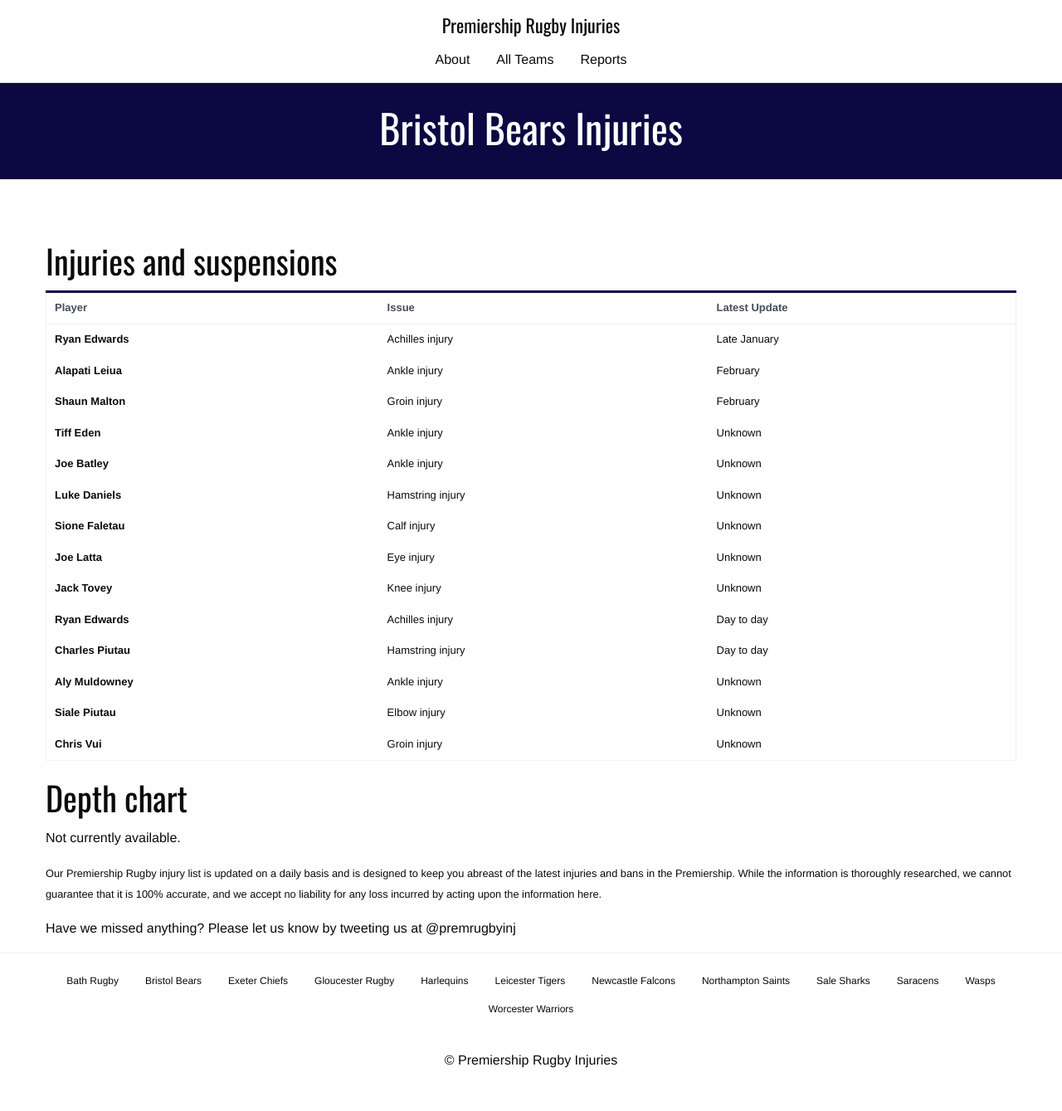
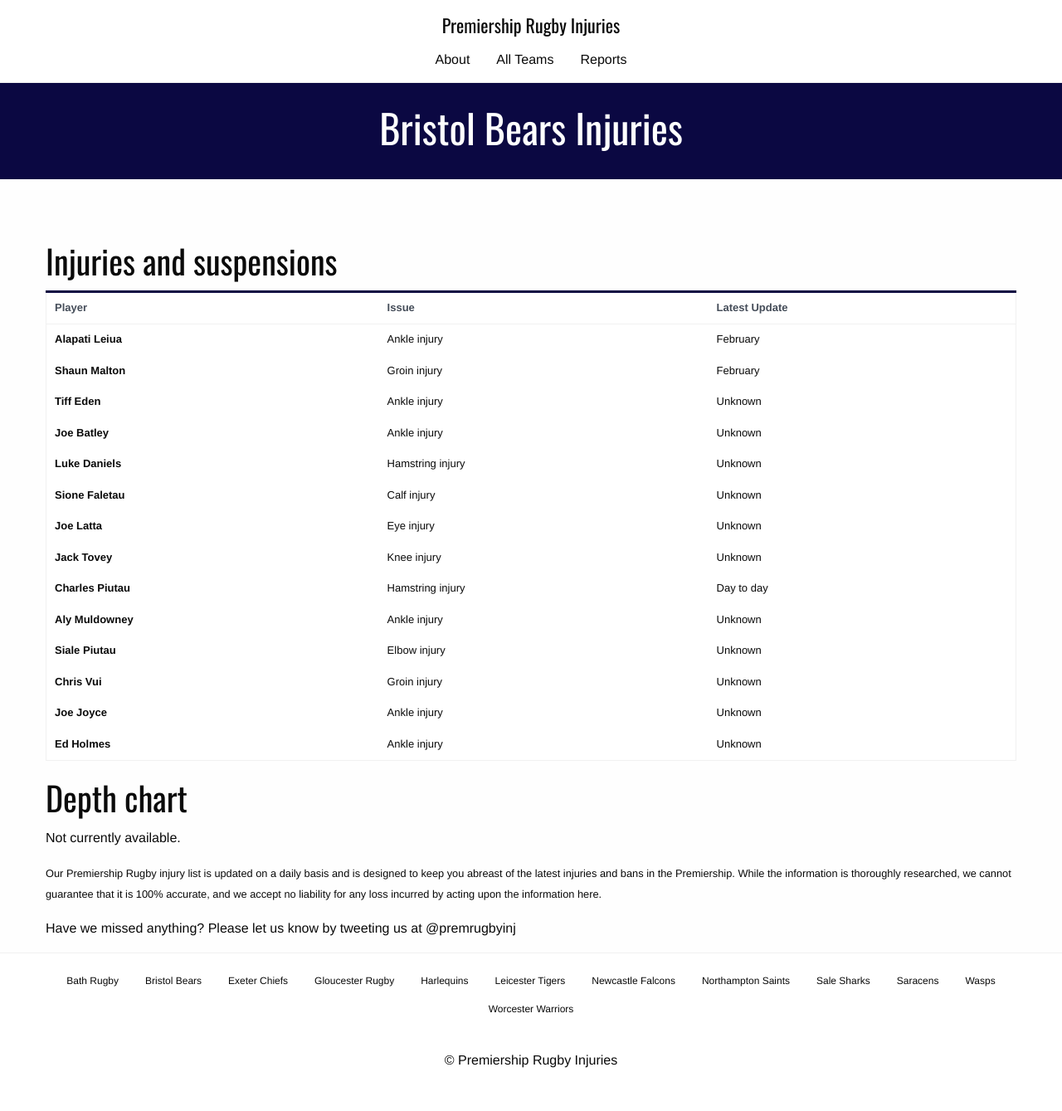
Before and after one commit to krussll/rugbyinjuries, a Jekyll site: the page built from teams/bristol-bears.html, in a window 1280 px wide. Shown: the whole page at 83% size. Built offline with Jekyll 4.4.1, drawn with Linux system fonts in a browser that asks for light colours.

Commit message:
Update injuries.yml

```diff
--- a/_data/injuries.yml
+++ b/_data/injuries.yml
@@ -50,10 +50,6 @@
       source: ""
 - name: "Bristol Bears"
   players:
-    - name: "Ryan Edwards"
-      injury: "Achilles injury"
-      expectedreturn: "Late January"
-      source: ""
     - name: "Alapati Leiua"
       injury: "Ankle injury"
       expectedreturn: "February"
@@ -86,10 +82,6 @@
       injury: "Knee injury"
       expectedreturn: "Unknown"
       source: ""
-    - name: "Ryan Edwards"
-      injury: "Achilles injury"
-      expectedreturn: "Day to day"
-      source: ""
     - name: "Charles Piutau"
       injury: "Hamstring injury"
       expectedreturn: "Day to day"
@@ -104,6 +96,14 @@
       source: ""
     - name: "Chris Vui"
       injury: "Groin injury"
+      expectedreturn: "Unknown"
+      source: ""
+    - name: "Joe Joyce"
+      injury: "Ankle injury"
+      expectedreturn: "Unknown"
+      source: ""
+    - name: "Ed Holmes"
+      injury: "Ankle injury"
       expectedreturn: "Unknown"
       source: ""
 
@@ -128,21 +128,17 @@
       injury: "Concussion"
       expectedreturn: "Unknown"
       source: ""
-    - name: "Todd Gleave"
-      injury: "Hand injury"
-      expectedreturn: "Unknown"
-      source: ""
     - name: "Jake Polledri"
       injury: "Ankle knee"
       expectedreturn: "March"
       source: ""
-    - name: "James Hanson"
-      injury: "Hand injury"
-      expectedreturn: "Day to day"
-      source: ""
     - name: "Val Rapava Ruskin"
       injury: "Injury"
       expectedreturn: "February/March"
+      source: ""
+    - name: "Will Safe"
+      injury: "Ankle Injury"
+      expectedreturn: "Unknown"
       source: ""
 - name: "Harlequins"
   players:
@@ -230,10 +226,6 @@
       injury: "Dislocated shoulder"
       expectedreturn: "March/April"
       source: ""
-    - name: "Nafi Tuitavake"
-      injury: "Neck injury"
-      expectedreturn: "March/April"
-      source: ""
     - name: "Andy Symons"
       injury: "Knee injury"
       expectedreturn: "Unkown"
@@ -264,6 +256,14 @@
       injury: "Dislocated knee"
       expectedreturn: "February/March"
       source: ""
+    - name: "Byron McGuigan"
+      injury: "Unknown"
+      expectedreturn: "Unknown"
+      source: ""
+    - name: "Sam Bedlow"
+      injury: "Rib injury"
+      expectedreturn: "Unknown"
+      source: ""
 
 - name: "Saracens"
   players:
@@ -279,6 +279,10 @@
       injury: "Anterior cruciate injury"
       expectedreturn: "January"
       source: ""
+    - name: "Owen Farrell"
+      injury: "Thumb injury"
+      expectedreturn: "Unknown"
+      source: ""
 
 - name: "Wasps"
   players:
@@ -286,10 +290,6 @@
       injury: "Pulled abdominal muscle injury"
       expectedreturn: "February/March"
       source: ""
-    - name: "Joe Simpson"
-      injury: "Knee injury"
-      expectedreturn: "Early 2019"
-      source: "https://www.bristolpost.co.uk/sport/rugby/rugby-news/wasps-bristol-bears-preview-tv-2252341"
     - name: "Tommy Taylor"
       injury: "Concussion"
       expectedreturn: "Unknown"
```
